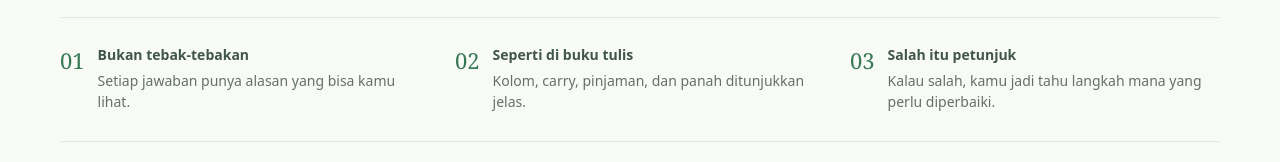
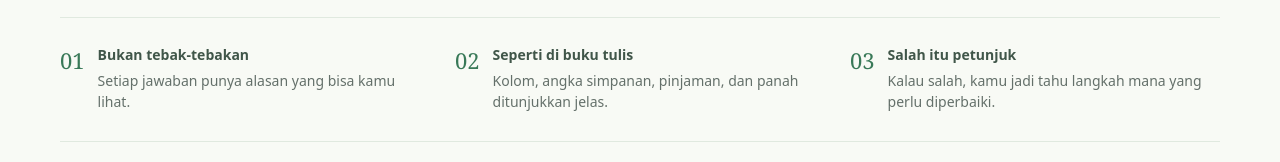
Before and after one commit to Mucaru/RuHit, a React (Vite) app in the folder client/: page / in a window 1280 px wide. Shown: the part 1506-1668 px from the top of the page. Built offline with nearby package versions, Linux system fonts and the light colour scheme.

Commit message:
chore(copy): ganti istilah carry dengan angka simpanan

```diff
--- a/client/src/screens/Home.tsx
+++ b/client/src/screens/Home.tsx
@@ -17,7 +17,7 @@ export function Home({ progress, onOpen, onReport }: { progress: Progress; onOpe
     </section>
     {(stars > 0 || streak > 0) && <section className="progress-strip" aria-label="Progres belajarmu"><div><Star size={24} className="star on" aria-hidden="true" /><b>{stars}</b><span>bintang</span></div><div><Flame size={24} className="flame" aria-hidden="true" /><b>{streak}</b><span>hari beruntun</span></div></section>}
     <section className="home-section"><div className="section-intro"><div><div className="kicker muted">PILIH PETUALANGANMU</div><h2>Mau belajar apa hari ini?</h2></div><span className="topic-count">8 cara belajar</span></div><div className="activity-list">{activityMeta.map((item) => <ActivityCard key={item.id} item={item} onClick={() => onOpen(item.id)} />)}</div></section>
-    <section className="principles"><div className="principle"><span>01</span><div><strong>Bukan tebak-tebakan</strong><p>Setiap jawaban punya alasan yang bisa kamu lihat.</p></div></div><div className="principle"><span>02</span><div><strong>Seperti di buku tulis</strong><p>Kolom, carry, pinjaman, dan panah ditunjukkan jelas.</p></div></div><div className="principle"><span>03</span><div><strong>Salah itu petunjuk</strong><p>Kalau salah, kamu jadi tahu langkah mana yang perlu diperbaiki.</p></div></div></section>
+    <section className="principles"><div className="principle"><span>01</span><div><strong>Bukan tebak-tebakan</strong><p>Setiap jawaban punya alasan yang bisa kamu lihat.</p></div></div><div className="principle"><span>02</span><div><strong>Seperti di buku tulis</strong><p>Kolom, angka simpanan, pinjaman, dan panah ditunjukkan jelas.</p></div></div><div className="principle"><span>03</span><div><strong>Salah itu petunjuk</strong><p>Kalau salah, kamu jadi tahu langkah mana yang perlu diperbaiki.</p></div></div></section>
     <footer className="home-footer"><span>Pelan-pelan tidak apa-apa. Yang penting kamu paham caranya.</span><button type="button" className="report-link" onClick={onReport}>Laporan untuk orang tua dan guru</button></footer>
   </main>
 }
```
